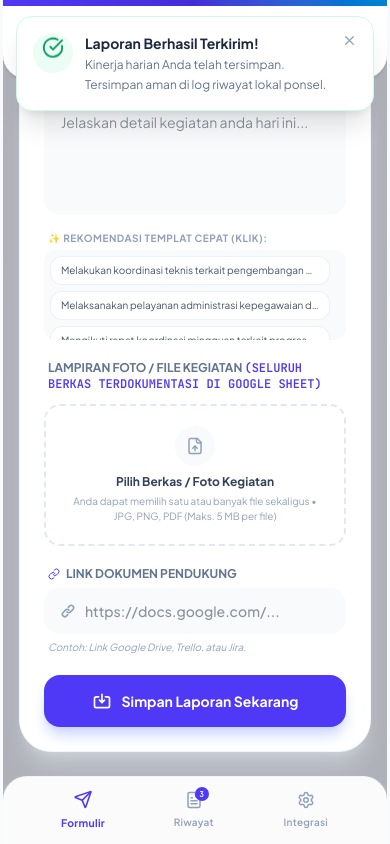
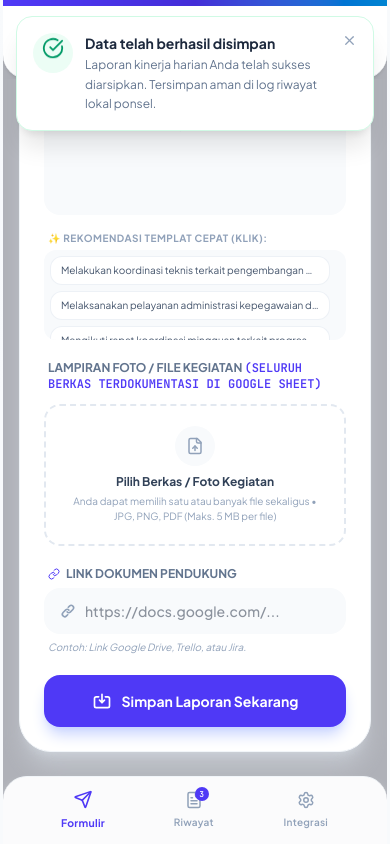
Before and after one commit to Novie-cmd/kinerja, a React (Vite) app: page / in a window 390 px wide. Both pictures are taken after typing "Sample", "https://example.com" into the empty fields and a click on the button "Simpan Laporan Sekarang". Built offline with nearby package versions, Linux system fonts and the light colour scheme.

Commit message:
feat: optimize submission feedback and UX
Reduce submission delay for improved responsiveness and update success banner messaging for better clarity.

```diff
--- a/src/components/FormInput.tsx
+++ b/src/components/FormInput.tsx
@@ -239,7 +239,7 @@ export default function FormInput({ settings, onAddReport }: FormInputProps) {
         newReport.status = 'Sent';
       }
     } else {
-      await new Promise(resolve => setTimeout(resolve, 1000));
+      await new Promise(resolve => setTimeout(resolve, 100));
       newReport.status = 'Sent';
     }
 
@@ -253,7 +253,7 @@ export default function FormInput({ settings, onAddReport }: FormInputProps) {
 
     setTimeout(() => {
       setShowSuccess(false);
-    }, 4000);
+    }, 4500);
   };
 
   return (
@@ -520,9 +520,9 @@ export default function FormInput({ settings, onAddReport }: FormInputProps) {
             <CheckCircle size={22} className="animate-bounce" />
           </div>
           <div className="flex-1">
-            <h4 className="text-sm font-bold text-slate-800">Laporan Berhasil Terkirim!</h4>
+            <h4 className="text-sm font-bold text-slate-850">Data telah berhasil disimpan</h4>
             <p className="text-xs text-slate-500 mt-0.5 leading-relaxed">
-              Kinerja harian Anda telah tersimpan. {settings.gasUrl ? 'Telah langsung tersinkronisasi ke Google Sheet Anda.' : 'Tersimpan aman di log riwayat lokal ponsel.'}
+              Laporan kinerja harian Anda telah sukses diarsipkan. {settings.gasUrl ? 'Seluruh berkas terunggah & tersinkronisasi ke Google Sheet secara real-time.' : 'Tersimpan aman di log riwayat lokal ponsel.'}
             </p>
           </div>
           <button
```
